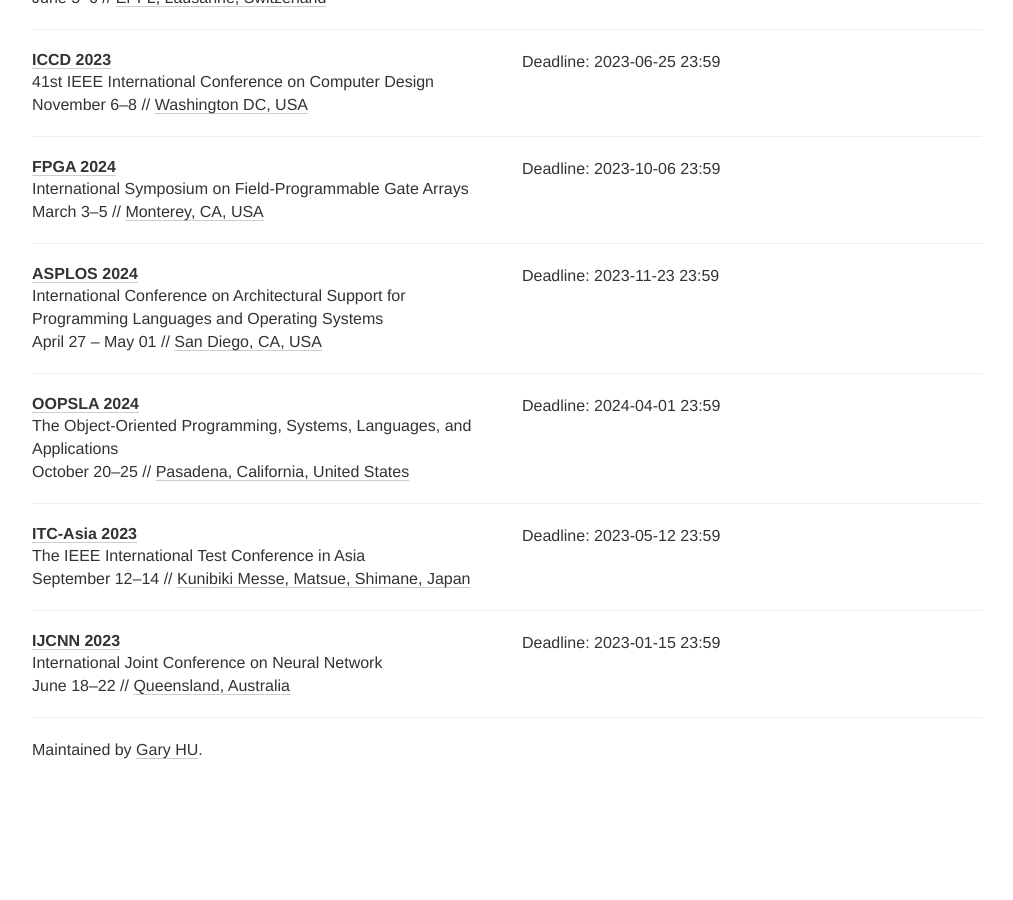
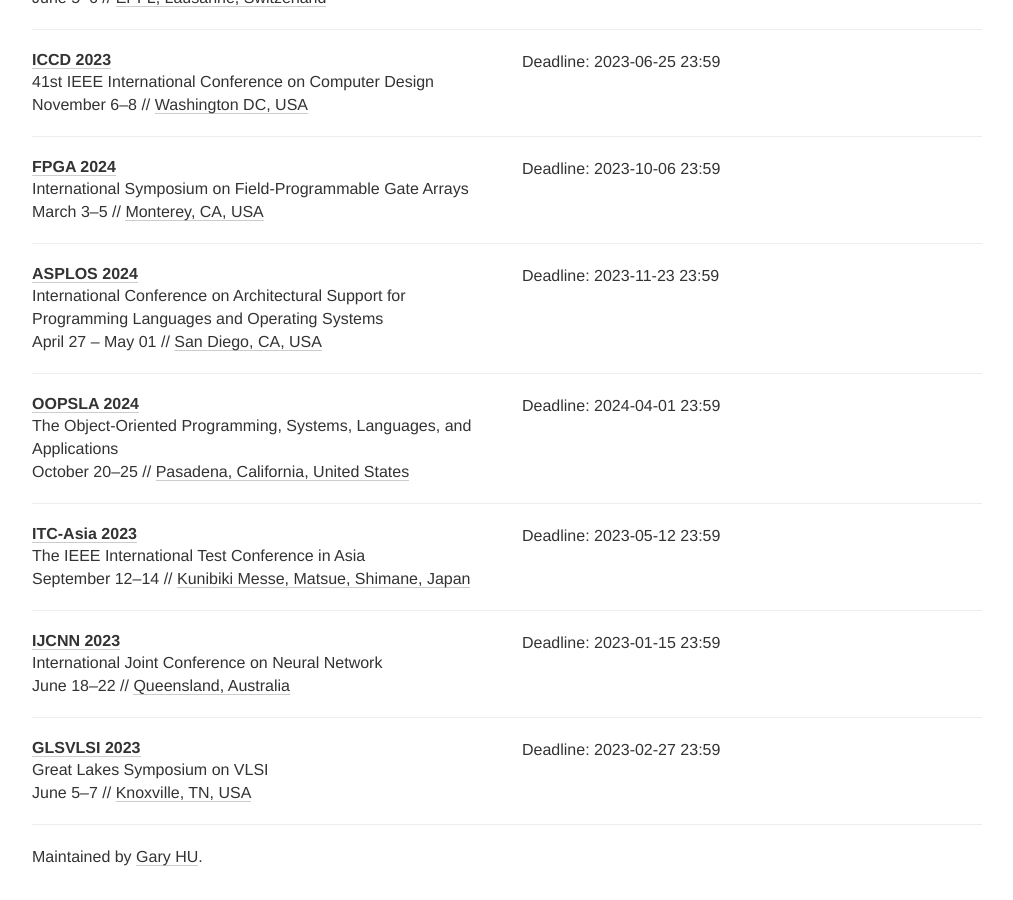
Before and after one commit to Gy-Hu/EDA_FV_conference_deadline, a Jekyll site: the page built from index.html, in a window 1280 px wide and 900 px high, scrolled down 3059 px. Shown: the whole window, without its empty margins (133-1146 px from the left). Built offline with Jekyll 4.4.1, drawn with Linux system fonts in a browser that asks for light colours; nearby versions of some CDN libraries; comment, search, counter and statistics services are not loaded; before the commit the page ends 3852 px from its top, so only the background shows below that.

Commit message:
update GLSVLSI

```diff
--- a/_data/conferences.yml
+++ b/_data/conferences.yml
@@ -269,3 +269,12 @@
   deadline: ["2023-01-15 23:59"]
   place: Queensland, Australia
   tags: [ML]
+
+- name: GLSVLSI
+  year: 2023
+  date: June 5-7
+  description: Great Lakes Symposium on VLSI
+  link: https://www.glsvlsi.org/
+  deadline: ["2023-02-27 23:59"]
+  place: Knoxville, TN, USA
+  tags: [EDA]
```
